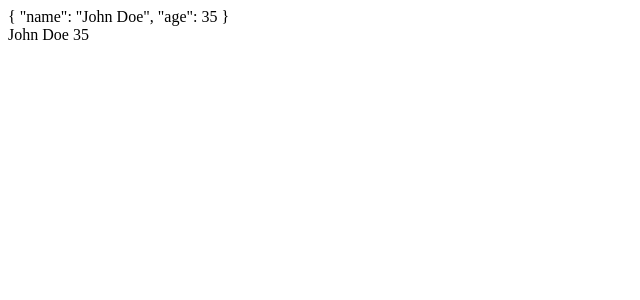
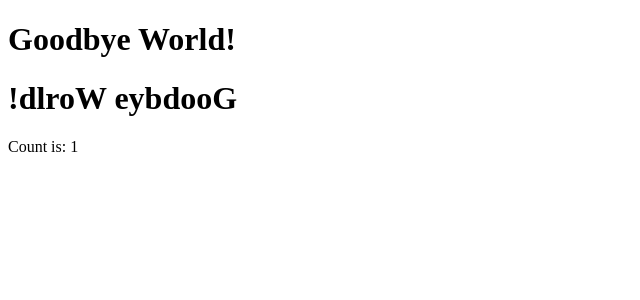
Before and after one commit to sumitroajiprabowo/vue3-composite-api, a Vue app: page / in a window 1280 px wide. Shown: the top 300 px of the page, without its empty margins (0-640 px from the left). Built offline with nearby package versions, Linux system fonts and the light colour scheme.

Commit message:
Declarative Rendering

```diff
--- a/src/App.vue
+++ b/src/App.vue
@@ -1,31 +1,19 @@
+<script setup>
+import { reactive, ref } from 'vue'
+
+const counter = reactive({ count: 0 })
+const message = ref('Hello World!')
+
+setTimeout(() => {
+  message.value = 'Goodbye World!'
+  counter.count++
+}, 1000)
+
+
+</script>
+
 <template>
-<div>{{ user }}</div>
-
-<div>
-  {{ user.name}}
-  {{ user.age }}
-</div>
-
+  <h1>{{ message }}</h1>
+  <h1>{{ message.split('').reverse().join('') }}</h1>
+  <p>Count is: {{ counter.count }}</p>
 </template>
-
-<script>
-import { reactive } from 'vue'
-export default {
-  setup(){
-    const user = reactive({
-      name: 'John Doe',
-      age: 30
-    })
-
-    setTimeout(() => {
-      user.age = 35
-    }, 1000)
-    // return object with message property
-    return {
-      user
-    }
-
-  }
-
-}
-</script>
```
